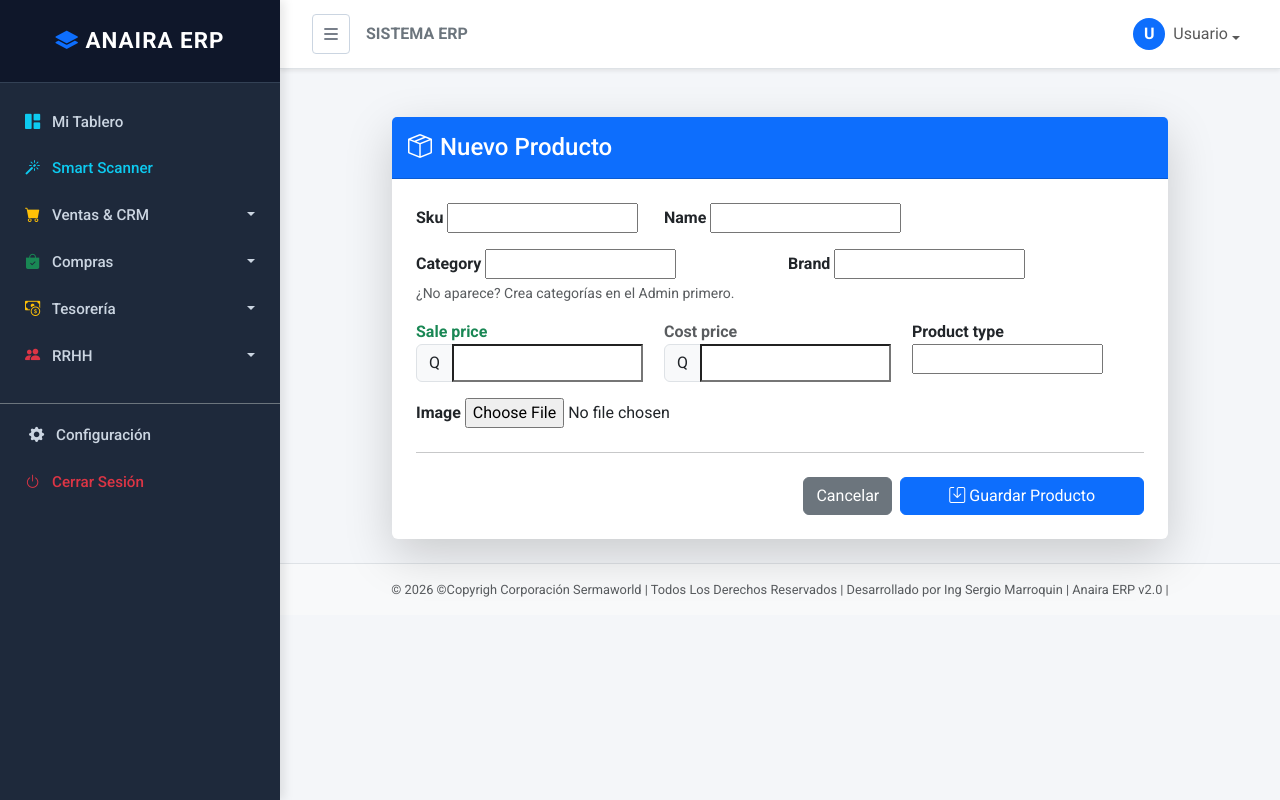
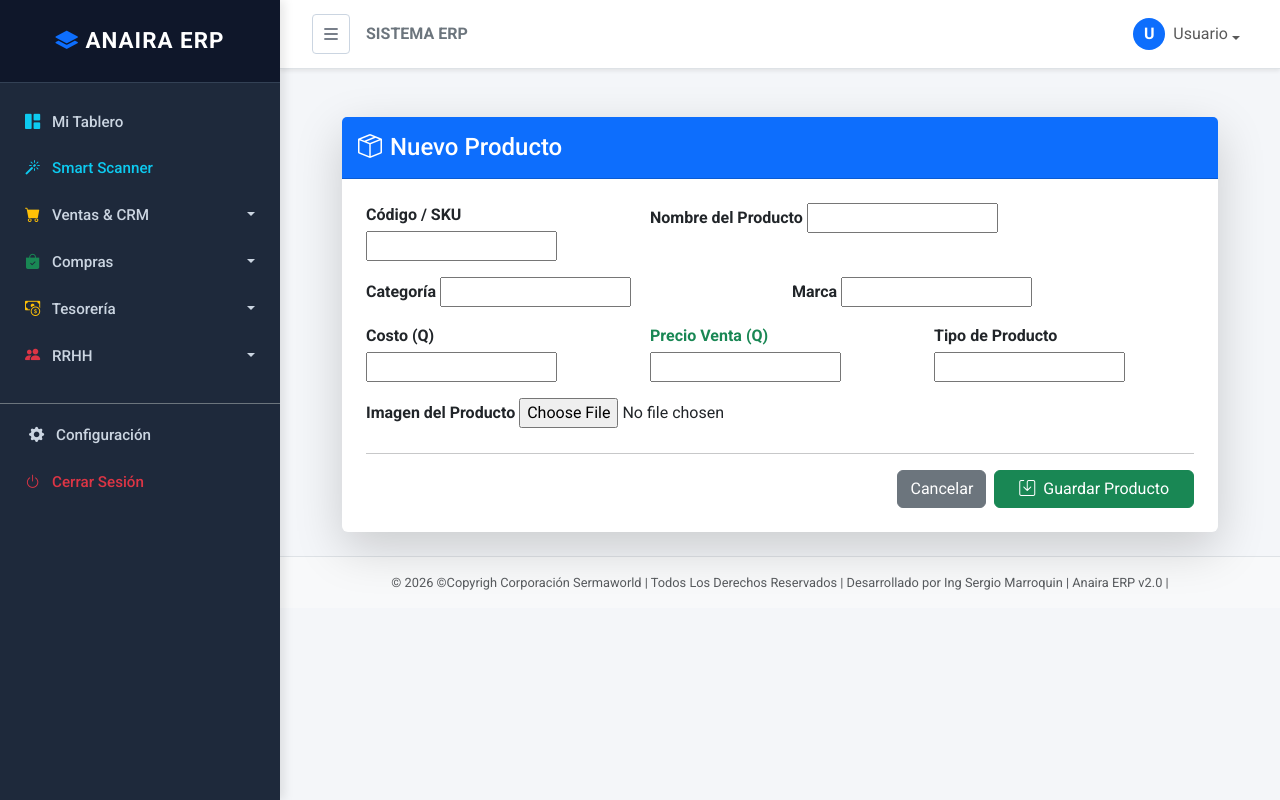
Before and after one commit to SergioReyes42/anaira-erp, a Django app: template inventory/templates/inventory/product_form.html in a window 1280 px wide. Run offline with Django 4.2, Linux system fonts and the light colour scheme; the template is opened without the code that fills it, so the values that code supplies are empty, except form fields; tables that the repository leaves empty hold one stand-in row (values such as "Sample post"); form fields are guessed from the names that the template uses; parts of the project's set-up code (start-up, migrations or seed data) failed here and were passed over.

Commit message:
Inventarios fi000000x

```diff
--- a/inventory/templates/inventory/product_form.html
+++ b/inventory/templates/inventory/product_form.html
@@ -1,66 +1,63 @@
 {% extends 'base.html' %}
 
 {% block content %}
-<div class="container mt-4" style="max-width: 800px;">
+<div class="container mt-4" style="max-width: 900px;">
     <div class="card shadow-lg border-0">
         <div class="card-header bg-primary text-white py-3">
             <h4 class="mb-0"><i class="bi bi-box-seam me-2"></i>Nuevo Producto</h4>
         </div>
         <div class="card-body p-4">
+
             <form method="post" enctype="multipart/form-data">
                 {% csrf_token %}
 
-                <div class="row g-3">
+                <div class="row mb-3">
                     <div class="col-md-4">
-                        <label class="fw-bold">{{ form.sku.label }}</label>
+                        <label class="fw-bold mb-1">Código / SKU</label>
                         {{ form.sku }}
                     </div>
                     <div class="col-md-8">
-                        <label class="fw-bold">{{ form.name.label }}</label>
+                        <label class="fw-bold mb-1">Nombre del Producto</label>
                         {{ form.name }}
-                    </div>
-
-                    <div class="col-md-6">
-                        <label class="fw-bold">{{ form.category.label }}</label>
-                        {{ form.category }}
-                        <div class="form-text text-muted">¿No aparece? Crea categorías en el Admin primero.</div>
-                    </div>
-                    <div class="col-md-6">
-                        <label class="fw-bold">{{ form.brand.label }}</label>
-                        {{ form.brand }}
-                    </div>
-
-                    <div class="col-md-4">
-                        <label class="fw-bold text-success">{{ form.sale_price.label }}</label>
-                        <div class="input-group">
-                            <span class="input-group-text">Q</span>
-                            {{ form.sale_price }}
-                        </div>
-                    </div>
-                    <div class="col-md-4">
-                        <label class="fw-bold text-muted">{{ form.cost_price.label }}</label>
-                        <div class="input-group">
-                            <span class="input-group-text">Q</span>
-                            {{ form.cost_price }}
-                        </div>
-                    </div>
-                    <div class="col-md-4">
-                        <label class="fw-bold">{{ form.product_type.label }}</label>
-                        {{ form.product_type }}
-                    </div>
-
-                    <div class="col-12">
-                        <label class="fw-bold">{{ form.image.label }}</label>
-                        {{ form.image }}
                     </div>
                 </div>
 
-                <hr class="my-4">
+                <div class="row mb-3">
+                    <div class="col-md-6">
+                        <label class="fw-bold mb-1">Categoría</label>
+                        {{ form.category }}
+                    </div>
+                    <div class="col-md-6">
+                        <label class="fw-bold mb-1">Marca</label>
+                        {{ form.brand }} </div>
+                </div>
+
+                <div class="row mb-3">
+                    <div class="col-md-4">
+                        <label class="fw-bold mb-1">Costo (Q)</label>
+                        {{ form.cost_price }}
+                    </div>
+                    <div class="col-md-4">
+                        <label class="fw-bold mb-1 text-success">Precio Venta (Q)</label>
+                        {{ form.sale_price }}
+                    </div>
+                    <div class="col-md-4">
+                        <label class="fw-bold mb-1">Tipo de Producto</label>
+                        {{ form.product_type }}
+                    </div>
+                </div>
+
+                <div class="mb-4">
+                    <label class="fw-bold mb-1">Imagen del Producto</label>
+                    {{ form.image }}
+                </div>
+
+                <hr>
 
                 <div class="d-flex justify-content-end gap-2">
                     <a href="{% url 'product_list' %}" class="btn btn-secondary">Cancelar</a>
-                    <button type="submit" class="btn btn-primary px-5">
-                        <i class="bi bi-save me-1"></i>Guardar Producto
+                    <button type="submit" class="btn btn-success px-4">
+                        <i class="bi bi-save me-1"></i> Guardar Producto
                     </button>
                 </div>
             </form>
```
